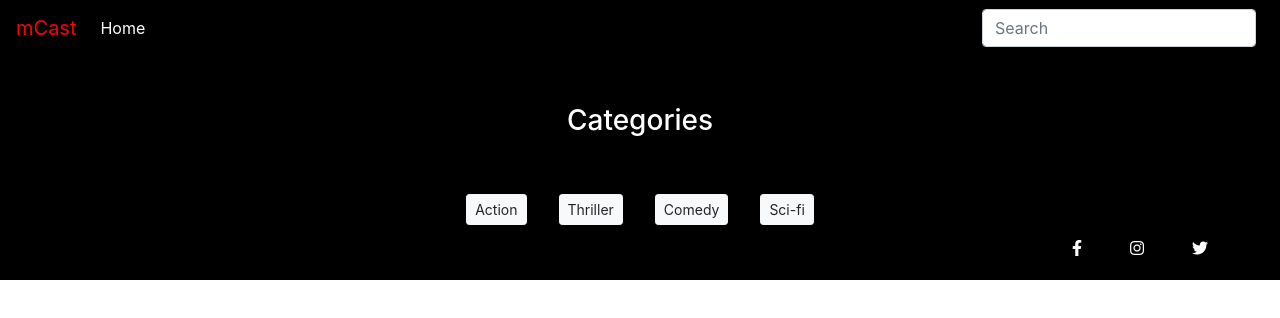
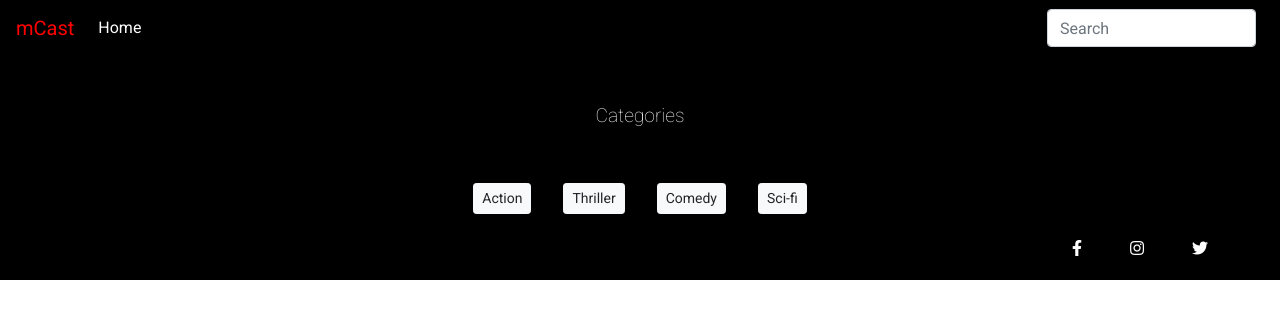
Before and after one commit to lindastorgard/AngularWebShop, an Angular app: page / in a window 1280 px wide. Shown: the top 318 px of the page. Built offline with nearby package versions, Linux system fonts and the light colour scheme; no server answers.

Commit message:
removed var for css font-family

```diff
--- a/src/app/footer/footer.component.css
+++ b/src/app/footer/footer.component.css
@@ -1,9 +1,11 @@
-.catSection{
+.categorySection{
     height: 10em;
     background-color: black;
 }
 
 h3{
+    font-weight: 100;
+    font-size: 1.2rem;
     color: white;
 }
 
--- a/src/app/footer/footer.component.html
+++ b/src/app/footer/footer.component.html
@@ -1,4 +1,4 @@
-<section class="catSection">
+<section class="categorySection">
   <h3 class="text-center py-5">Categories</h3>
   <div class="text-center">
       <button type="button" class="btn btn-light btn-sm mx-3">Action</button>
--- a/src/index.html
+++ b/src/index.html
@@ -6,7 +6,7 @@
   <meta charset="utf-8">
   <meta name="viewport" content="width=device-width, initial-scale=1, shrink-to-fit=no">
   <!-- Google Fonts, Roboto -->
-  <link href="https://fonts.googleapis.com/css?family=Roboto:300,400,500,700" rel="stylesheet">
+  <link href="https://fonts.googleapis.com/css?family=Roboto:100,300,400,500,700" rel="stylesheet">
   <!-- Font Awesome -->
   <link rel="stylesheet" href="https://use.fontawesome.com/releases/v5.8.1/css/all.css" integrity="sha384-50oBUHEmvpQ+1lW4y57PTFmhCaXp0ML5d60M1M7uH2+nqUivzIebhndOJK28anvf" crossorigin="anonymous">
   <!-- Bootstrap CSS -->
--- a/src/styles.css
+++ b/src/styles.css
@@ -1,5 +1,5 @@
 /* You can add global styles to this file, and also import other style files */
 
-:root {
-    --main-font: 'Roboto', sans-serif;;
+* {
+    font-family: 'Roboto', sans-serif;
   }
```
